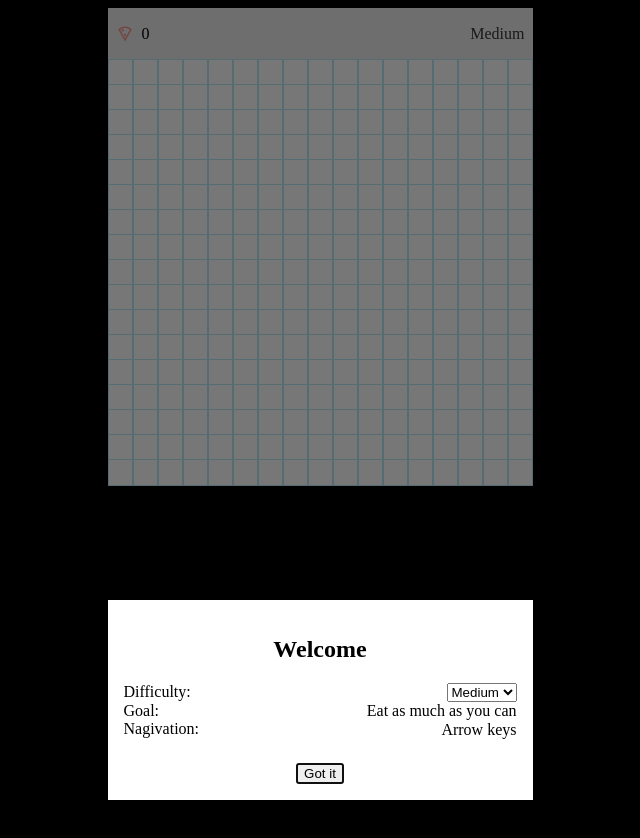
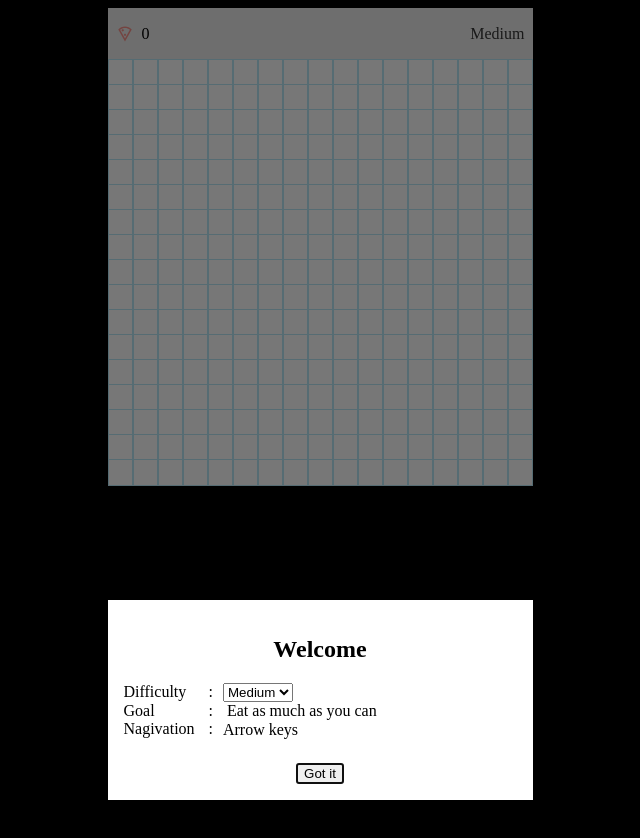
Before and after one commit to nugrahawahyu/snake, a Vue app: page / in a window 1280 px wide. Shown: the top 838 px of the page, without its empty margins (320-960 px from the left). Built offline with nearby package versions, Linux system fonts and the light colour scheme.

Commit message:
readjust welcome screen layout

```diff
--- a/src/App.vue
+++ b/src/App.vue
@@ -30,28 +30,30 @@
         </div>
         <div class="modal-item">
           <div class="info-container">
-            <div>
-              Difficulty:
+            <div class="info-label">
+              Difficulty
             </div>
-            <select name="size" v-model="config">
-              <option v-for="(config, i) in configs" v-bind:value="config" :key="i" >
-                {{ config.text }}
-              </option>
-            </select>
+            <div class="info-content">
+              <select name="size" v-model="config">
+                <option v-for="(config, i) in configs" v-bind:value="config" :key="i" >
+                  {{ config.text }}
+                </option>
+              </select>
+            </div>
           </div>
           <div class="info-container">
-            <div>
-              Goal:
+            <div class="info-label">
+              Goal
             </div>
-            <div>
+            <div class="info-content">
               Eat as much as you can
             </div>
           </div>
           <div class="info-container">
-            <div>
-              Nagivation:
+            <div class="info-label">
+              Nagivation
             </div>
-            <div>
+            <div class="info-content">
               <span v-if="platform === Platform.desktop">Arrow keys</span>
               <div class="navigation-icon" v-else>
                 <svg width="24" height="24" viewBox="0 0 24 24" fill="none" xmlns="http://www.w3.org/2000/svg">
@@ -387,11 +389,22 @@ svg, span {
 
 .info-container {
   display: flex;
-  justify-content: space-between;
+
+  .info-label {
+    width: 85px;
+  }
+
+  .info-content {
+    &::before {
+      content: ':';
+      margin-right: 10px;
+    }
+  }
 }
 
 .navigation-icon {
   position: relative;
+  display: inline-block;
 
   .hand {
     position: absolute;
```
